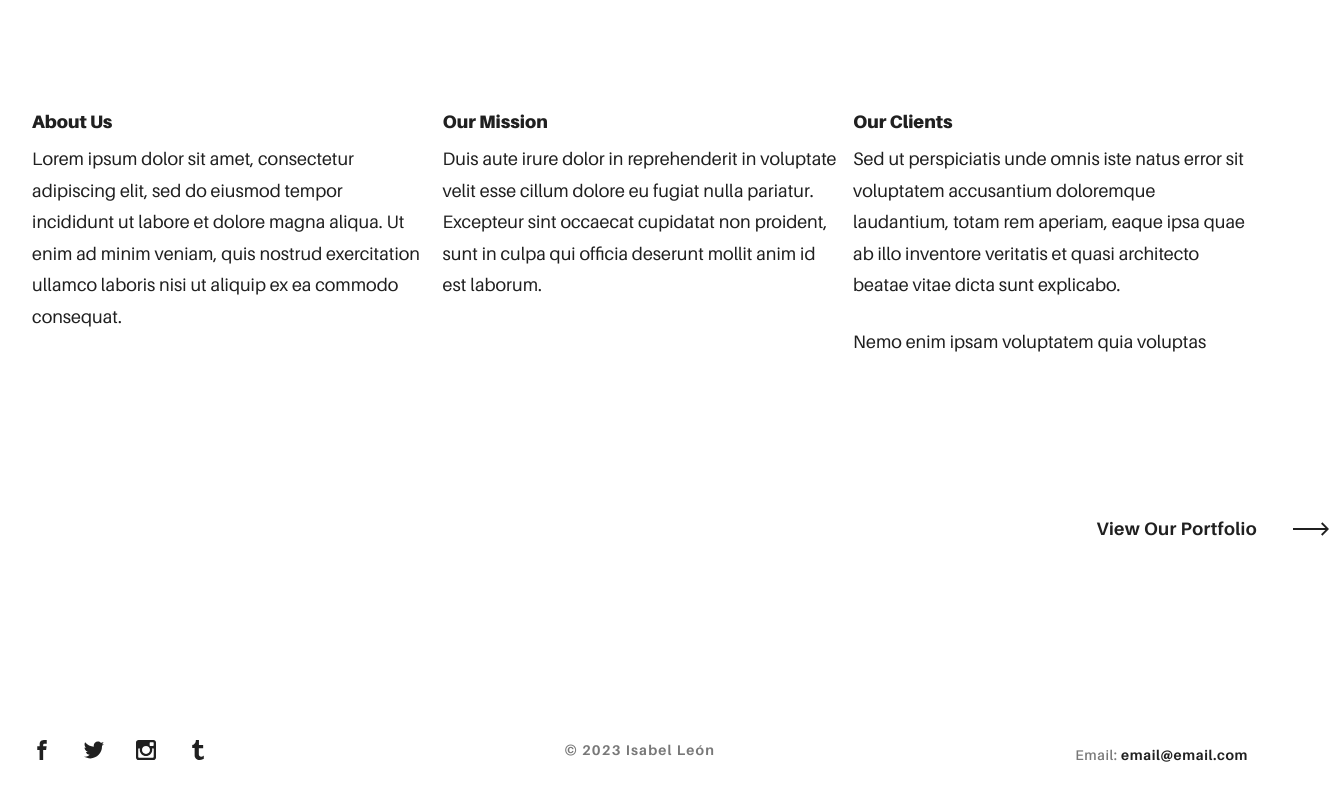
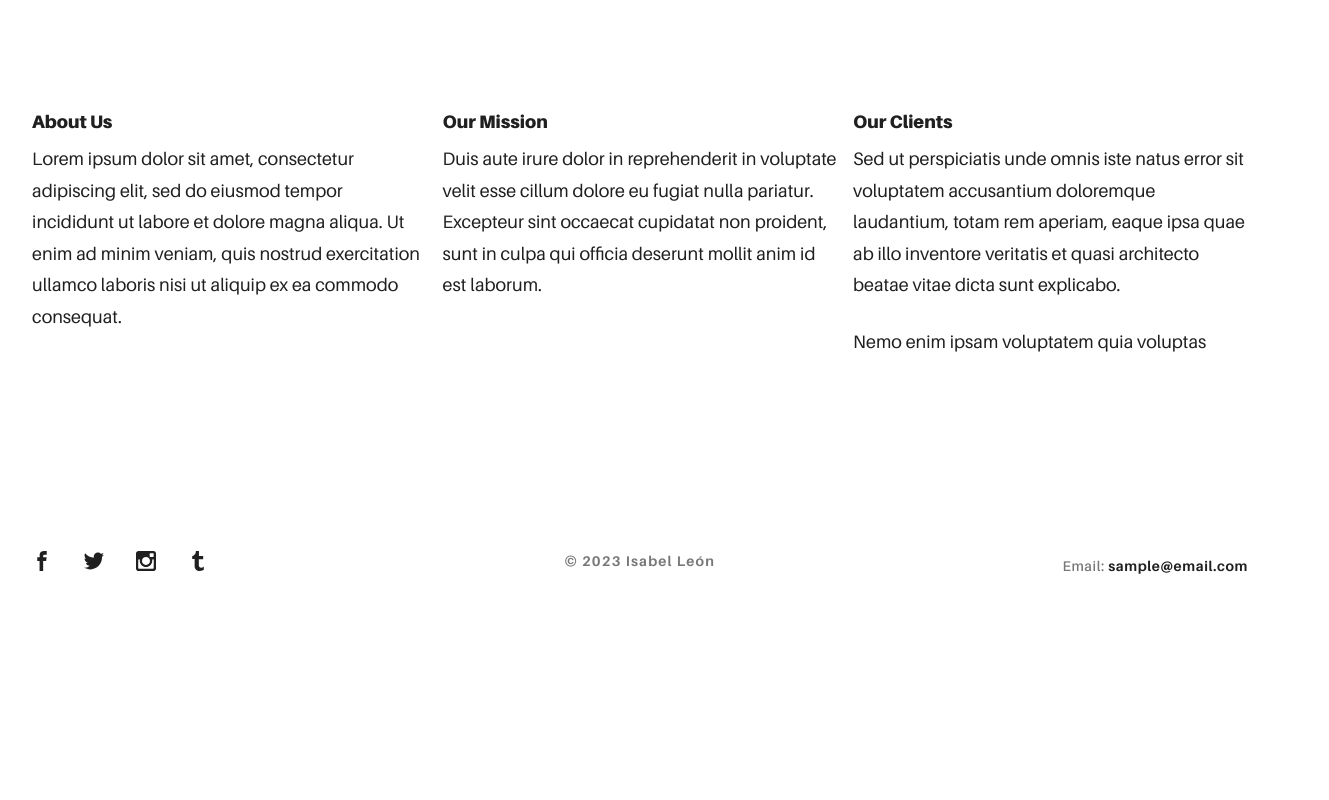
Before and after one commit to Ni4nne/urku-angular, an Angular app: page /#/about in a window 1280 px wide. Shown: the part 1068-1868 px from the top of the page, 1329 px wide, since content can reach past the window. After the commit the page ends 1692 px from the top, so only its background shows below. Built offline with nearby package versions, Linux system fonts and the light colour scheme.

Commit message:
using interface service info header and footer

```diff
--- a/src/app/pages/about/about.component.html
+++ b/src/app/pages/about/about.component.html
@@ -2,41 +2,48 @@
   <div class="ae-grid__item item-lg-4 ae-kappa au-mb-3"><img src="assets/img/team-1.jpg" alt="" class="au-mb-3">
     <h5 class="ae-u-bolder au-mt-2">Robert T. Williams</h5>
     <p class="ae-u-bolder au-mb-3">Graphic Designer</p>
-        <p class="au-lg-ta-left au-mb-3 au-pl-4 au-pr-4">Lorem ipsum dolor sit amet, consectetur adipiscing elit, sed do eiusmod tempor.</p><a href="#0" class="ae-u-bolder au-underline">&#64;robertwilliams</a>
+    <p class="au-lg-ta-left au-mb-3 au-pl-4 au-pr-4">Lorem ipsum dolor sit amet, consectetur adipiscing elit, sed do
+      eiusmod tempor.</p><a href="#0" class="ae-u-bolder au-underline">&#64;robertwilliams</a>
   </div>
   <div class="ae-grid__item item-lg-4 ae-kappa au-mb-3"><img src="assets/img/team-2.jpg" alt="" class="au-mb-3">
     <h5 class="ae-u-bolder au-mt-2">Angelina B. Widow</h5>
     <p class="ae-u-bolder au-mb-3">Founder / CEO</p>
-        <p class="au-lg-ta-left au-mb-3 au-pl-4 au-pr-4">Ullamco laboris nisi ut aliquip ex ea commodo consequat. Duis aute irure dolor in reprehenderit.</p><a href="#0" class="ae-u-bolder au-underline">&#64;angelinawidow</a>
+    <p class="au-lg-ta-left au-mb-3 au-pl-4 au-pr-4">Ullamco laboris nisi ut aliquip ex ea commodo consequat. Duis aute
+      irure dolor in reprehenderit.</p><a href="#0" class="ae-u-bolder au-underline">&#64;angelinawidow</a>
   </div>
   <div class="ae-grid__item item-lg-4 ae-kappa au-mb-3"><img src="assets/img/team-3.jpg" alt="" class="au-mb-3">
     <h5 class="ae-u-bolder au-mt-2">Patrick Anderson</h5>
     <p class="ae-u-bolder au-mb-3">Art Director</p>
-        <p class="au-lg-ta-left au-mb-3 au-pl-4 au-pr-4">Excepteur sint occaecat cupidatat non proident, sunt in culpa qui officia deserunt mollit anim id est laborum.</p><a href="#0" class="ae-u-bolder au-underline">&#64;patrickanderson</a>
+    <p class="au-lg-ta-left au-mb-3 au-pl-4 au-pr-4">Excepteur sint occaecat cupidatat non proident, sunt in culpa qui
+      officia deserunt mollit anim id est laborum.</p><a href="#0"
+      class="ae-u-bolder au-underline">&#64;patrickanderson</a>
   </div>
 </div>
 <div class="ae-grid au-pt-2">
   <div class="ae-grid__item item-lg-8 item-lg--offset-2">
     <h4 class="ae-u-bolder">Title example</h4>
-        <p>Totam rem aperiam, eaque ipsa quae ab illo inventore veritatis et quasi architecto beatae vitae dicta sunt explicabo. Nemo enim ipsam voluptatem quia voluptas sit aspernatur.</p>
+    <p>Totam rem aperiam, eaque ipsa quae ab illo inventore veritatis et quasi architecto beatae vitae dicta sunt
+      explicabo. Nemo enim ipsam voluptatem quia voluptas sit aspernatur.</p>
   </div>
 </div>
 <div class="ae-grid ae-grid--alt au-xs-ptp-1">
   <div class="ae-grid__item--alt item-lg-4">
     <h6 class="ae-u-boldest">About Us</h6>
-        <p class="au-lh-3">Lorem ipsum dolor sit amet, consectetur adipiscing elit, sed do eiusmod tempor incididunt ut labore et dolore magna aliqua. Ut enim ad minim veniam, quis nostrud exercitation ullamco laboris nisi ut aliquip ex ea commodo consequat. </p>
+    <p class="au-lh-3">Lorem ipsum dolor sit amet, consectetur adipiscing elit, sed do eiusmod tempor incididunt ut
+      labore et dolore magna aliqua. Ut enim ad minim veniam, quis nostrud exercitation ullamco laboris nisi ut aliquip
+      ex ea commodo consequat. </p>
   </div>
   <div class="ae-grid__item--alt item-lg-4">
     <h6 class="ae-u-boldest">Our Mission</h6>
-        <p class="au-lh-3">Duis aute irure dolor in reprehenderit in voluptate velit esse cillum dolore eu fugiat nulla pariatur. <br>Excepteur sint occaecat cupidatat non proident, sunt in culpa qui officia deserunt mollit anim id est laborum.</p>
+    <p class="au-lh-3">Duis aute irure dolor in reprehenderit in voluptate velit esse cillum dolore eu fugiat nulla
+      pariatur. <br>Excepteur sint occaecat cupidatat non proident, sunt in culpa qui officia deserunt mollit anim id
+      est laborum.</p>
   </div>
   <div class="ae-grid__item--alt item-lg-4">
     <h6 class="ae-u-boldest">Our Clients</h6>
-        <p class="au-lh-3">Sed ut perspiciatis unde omnis iste natus error sit voluptatem accusantium doloremque laudantium, totam rem aperiam, eaque ipsa quae ab illo inventore veritatis et quasi architecto beatae vitae dicta sunt explicabo. </p>
+    <p class="au-lh-3">Sed ut perspiciatis unde omnis iste natus error sit voluptatem accusantium doloremque laudantium,
+      totam rem aperiam, eaque ipsa quae ab illo inventore veritatis et quasi architecto beatae vitae dicta sunt
+      explicabo. </p>
     <p class="au-lh-3">Nemo enim ipsam voluptatem quia voluptas</p>
   </div>
 </div>
-    <p class="au-flex au-pt-4 group-buttons"><a href="portfolio.html" class="au-mt-4 arrow-button arrow-button--right arrow-button--out">View Our Portfolio<span class="arrow-cont">
-          <svg>
-            <use xlink:href="assets/img/symbols.svg#arrow"></use>
-          </svg></span></a></p>
--- a/src/app/shared/footer/footer.component.html
+++ b/src/app/shared/footer/footer.component.html
@@ -1,27 +1,30 @@
 <footer class="ae-container-fluid rk-footer ">
   <div class="ae-grid ae-grid--collapse">
     <div class="ae-grid__item item-lg-4 au-xs-ta-center au-lg-ta-left">
-      <a href="#0" class="rk-social-btn ">
+      <a [href]="_service.info.facebook" class="rk-social-btn ">
         <svg>
           <use xlink:href="assets/img/symbols.svg#icon-facebook"></use>
-        </svg></a><a href="#" class="rk-social-btn ">
+        </svg></a>
+      <a [href]="_service.info.twitter" class="rk-social-btn ">
         <svg>
           <use xlink:href="assets/img/symbols.svg#icon-twitter"></use>
-        </svg></a><a href="#" class="rk-social-btn ">
+        </svg></a>
+      <a [href]="_service.info.instagram" class="rk-social-btn ">
         <svg>
           <use xlink:href="assets/img/symbols.svg#icon-pinterest"></use>
-        </svg></a><a href="#" class="rk-social-btn ">
+        </svg></a>
+      <a [href]="_service.info.tumblr" class="rk-social-btn ">
         <svg>
           <use xlink:href="assets/img/symbols.svg#icon-tumblr"></use>
         </svg></a>
     </div>
     <div class="ae-grid__item item-lg-4 au-xs-ta-center">
       <p class="rk-footer__text rk-footer__copy "> <span class="ae-u-bold">© </span><span class="ae-u-bolder">2023
-          Isabel León</span></p>
+        {{ _service.info.name}}</span></p>
     </div>
     <div class="ae-grid__item item-lg-4 au-xs-ta-center au-lg-ta-right">
       <p class="rk-footer__text rk-footer__contact "> <span class="ae-u-bold">Email: </span><span class="ae-u-bolder">
-          <a href="#" class="rk-dark-color "> email&#64;email.com </a></span></p>
+          <a href="#" class="rk-dark-color "> {{ _service.info.email}} </a></span></p>
     </div>
   </div>
 </footer>
--- a/src/app/shared/header/header.component.html
+++ b/src/app/shared/header/header.component.html
@@ -12,7 +12,7 @@
     </svg>
   </label>
   <div class="ae-container-fluid rk-topbar">
-    <h1 class="rk-logo"><a routerLink="home">Urku Angular</a></h1>
+    <h1 class="rk-logo"><a routerLink="home">{{_service.info.title}}</a></h1>
     <nav class="rk-navigation">
       <ul class="rk-menu">
         <li routerLinkActive="active" class="rk-menu__item">
--- a/src/app/shared/header/header.component.ts
+++ b/src/app/shared/header/header.component.ts
@@ -1,4 +1,5 @@
 import { Component } from '@angular/core';
+import { PageInfoService } from '../../services/page-info.service';
 
 @Component({
   selector: 'app-header',
@@ -6,5 +7,7 @@ import { Component } from '@angular/core';
   styleUrl: './header.component.css'
 })
 export class HeaderComponent {
+  constructor( public _service: PageInfoService ) {
 
+  }
 }
--- a/src/assets/data/data-page.json
+++ b/src/assets/data/data-page.json
@@ -1,11 +1,11 @@
 {
     "title": "UrkuAngular",
-    "email":"isaleon.v@gmail.com",
+    "email":"sample@email.com",
     "name": "Isabel León",
-    "author": "https://github.com/Ni4nne",
+    "author": "https://github.com/ni4nne",
     "facebook": "https://facebook.com",
-    "twitter": "https://twitter.com/isa30303457",
-    "instagram": "https://www.instagram.com/ni4nne/",
+    "twitter": "https://twitter.com",
+    "instagram": "https://www.instagram.com",
     "tumblr": "https://www.tumblr.com",
     "workteam": []
 }
```
Also changed, not shown: src/app/shared/footer/footer.component.ts (+7 -0 lines). Lines whose indentation alone changed are shown as unchanged.
